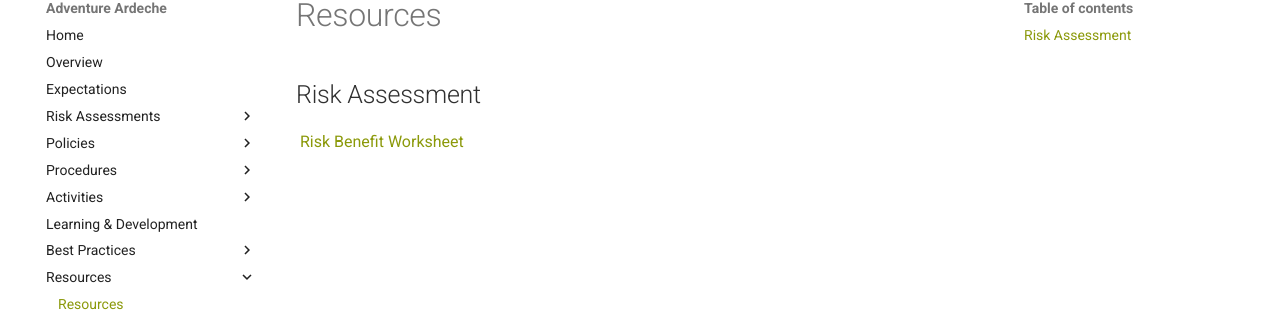
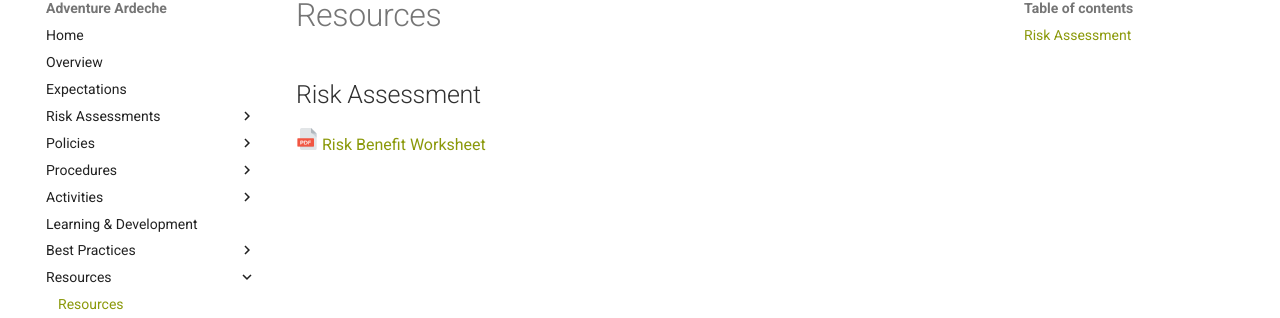
Before and after one commit to Matt-Adventure-Ardeche/staffhandbook, an MkDocs documentation site: the page built from docs/resources/resources.md, in a window 1280 px wide. Shown: the part 103-421 px from the top of the page. Built offline with MkDocs 1.6.1 and Material for MkDocs 9.7.7, drawn with Linux system fonts in a browser that asks for light colours; comment, search, counter and statistics services are not loaded.

Commit message:
pdf link

```diff
--- a/docs/resources/resources.md
+++ b/docs/resources/resources.md
@@ -1,4 +1,4 @@
 # Resources
 
 ## Risk Assessment
-![](assets/images/pdf.png){width="22"} [Risk Benefit Worksheet](../assets/pdfs/risk-benefit-exercise.pdf)
+![](../assets/images/pdf.png){width="22"} [Risk Benefit Worksheet](../assets/pdfs/risk-benefit-exercise.pdf)
```
